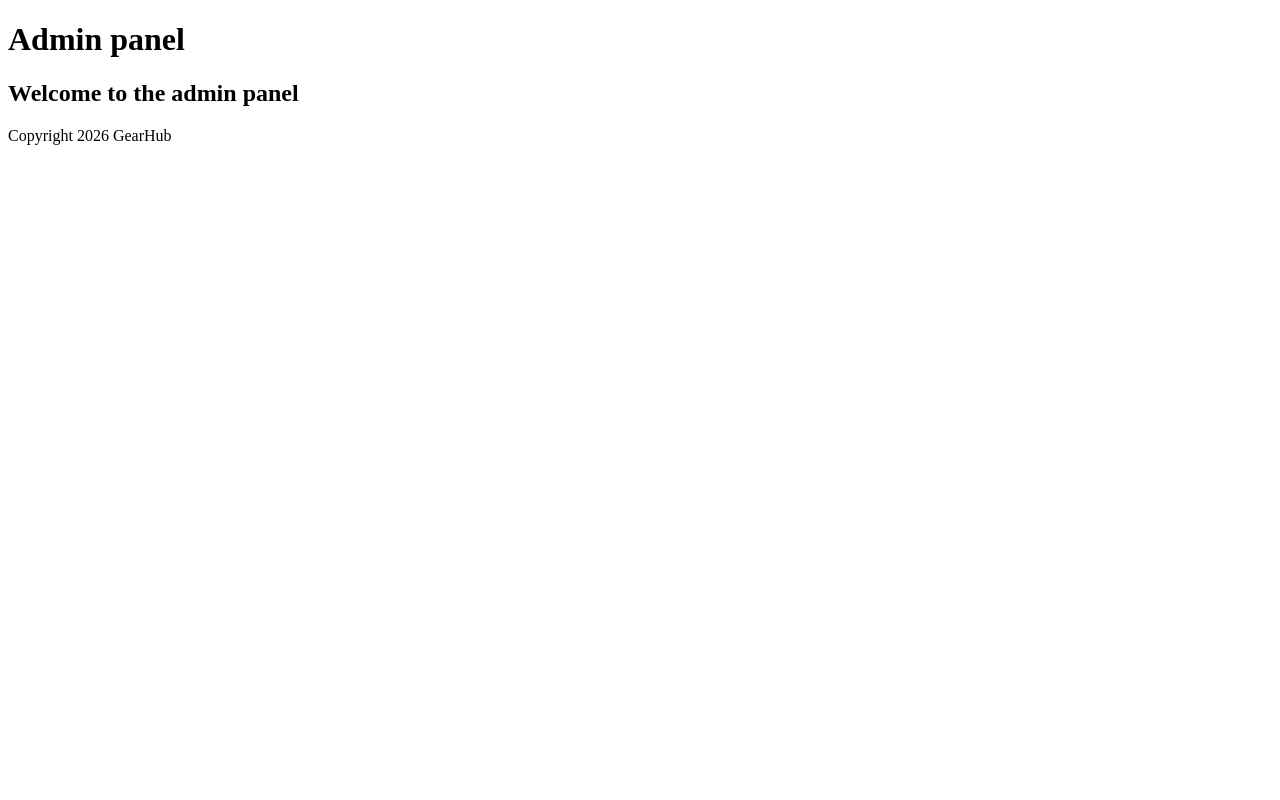
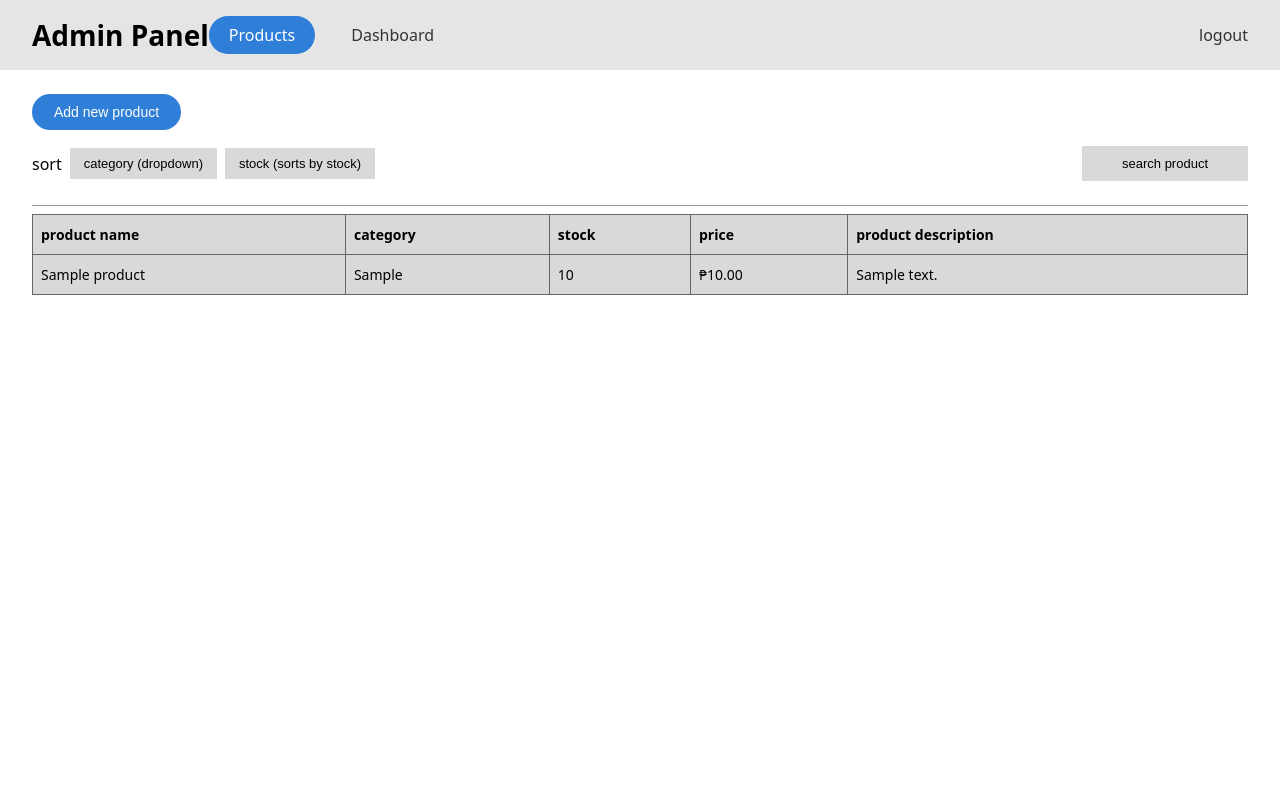
Before and after one commit to Nikolai789/Website-project, a PHP site: page /admin.php in a window 1280 px wide. Run offline with PHP 8.4, Linux system fonts and the light colour scheme; tables that the repository leaves empty or names only in its code hold one stand-in row (values such as "Sample post").

Commit message:
added admin functions

```diff
--- a/admin.php
+++ b/admin.php
@@ -1,19 +1,76 @@
+<?php
+require_once __DIR__ . "/configurations/config.php";
+
+$productsResult = $conn->query("SELECT name, category, stock, price, description FROM products");
+?>
 <!DOCTYPE html>
 <html lang="en">
 <head>
     <meta charset="UTF-8">
     <meta name="viewport" content="width=device-width, initial-scale=1.0">
-    <title>Admin panel</title>
+    <title>Admin Panel</title>
+    <link rel="stylesheet" href="css/admin.css">
 </head>
 <body>
-    <header>
-        <h1>Admin panel</h1>
-    </header>
-    <main>
-        <h2>Welcome to the admin panel</h2>
-    </main>
-    <footer>
-        <p>Copyright 2026 GearHub</p>
-    </footer>
+    <div class="admin-layout">
+        <header class="admin-header">
+            <div class="admin-title">Admin Panel</div>
+
+            <nav class="admin-nav">
+                <a href="#" class="tab active">Products</a>
+                <a href="#" class="tab">Dashboard</a>
+            </nav>
+
+            <a href="logout.php" class="admin-logout">logout</a>
+        </header>
+
+        <main class="admin-main">
+            <section class="toolbar">
+                <button class="primary-btn">Add new product</button>
+            </section>
+
+            <section class="filters">
+                <div class="filters-left">
+                    <span class="filters-label">sort</span>
+                    <button class="filter-chip">category (dropdown)</button>
+                    <button class="filter-chip">stock (sorts by stock)</button>
+                </div>
+                <div class="filters-right">
+                    <button class="filter-chip wide">search product</button>
+                </div>
+            </section>
+
+            <section class="table-wrapper">
+                <table class="products-table">
+                    <thead>
+                        <tr>
+                            <th>product name</th>
+                            <th>category</th>
+                            <th>stock</th>
+                            <th>price</th>
+                            <th>product description</th>
+                        </tr>
+                    </thead>
+                    <tbody>
+                        <?php if ($productsResult && $productsResult->num_rows > 0): ?>
+                            <?php while ($row = $productsResult->fetch_assoc()): ?>
+                                <tr>
+                                    <td><?= htmlspecialchars($row['name']) ?></td>
+                                    <td><?= htmlspecialchars($row['category']) ?></td>
+                                    <td><?= (int) $row['stock'] ?></td>
+                                    <td>₱<?= number_format($row['price'], 2) ?></td>
+                                    <td><?= htmlspecialchars($row['description']) ?></td>
+                                </tr>
+                            <?php endwhile; ?>
+                        <?php else: ?>
+                            <tr>
+                                <td colspan="5" style="text-align: center; color: #555;">No products found.</td>
+                            </tr>
+                        <?php endif; ?>
+                    </tbody>
+                </table>
+            </section>
+        </main>
+    </div>
 </body>
 </html>
--- /dev/null
+++ b/css/admin.css
@@ -0,0 +1,129 @@
+body {
+    margin: 0;
+    font-family: system-ui, -apple-system, BlinkMacSystemFont, "Segoe UI", sans-serif;
+    background: #f5f5f5;
+}
+
+.admin-layout {
+    min-height: 100vh;
+    background: #ffffff;
+    margin: 0 auto;
+}
+
+.admin-header {
+    display: flex;
+    align-items: center;
+    justify-content: space-between;
+    padding: 16px 32px;
+    background: #e5e5e5;
+}
+
+.admin-title {
+    font-size: 28px;
+    font-weight: 700;
+}
+
+.admin-nav {
+    display: flex;
+    gap: 16px;
+}
+
+.admin-nav .tab {
+    padding: 8px 20px;
+    border-radius: 999px;
+    text-decoration: none;
+    color: #333;
+    background: transparent;
+}
+
+.admin-nav .tab.active {
+    background: #2f7ed8;
+    color: #ffffff;
+}
+
+.admin-logout {
+    margin-left: auto;
+    margin-right: 0;
+    text-decoration: none;
+    color: #333;
+    font-weight: 500;
+}
+
+.admin-main {
+    padding: 24px 32px 40px;
+}
+
+.toolbar {
+    margin-bottom: 16px;
+}
+
+.primary-btn {
+    background: #2f7ed8;
+    color: #ffffff;
+    border: none;
+    border-radius: 999px;
+    padding: 10px 22px;
+    font-size: 14px;
+    cursor: pointer;
+}
+
+.primary-btn:hover {
+    background: #2765ac;
+}
+
+.filters {
+    display: flex;
+    justify-content: space-between;
+    align-items: center;
+    margin-bottom: 24px;
+}
+
+.filters-left {
+    display: flex;
+    align-items: center;
+    gap: 8px;
+}
+
+.filters-label {
+    text-transform: lowercase;
+}
+
+.filters-right {
+    display: flex;
+    justify-content: flex-end;
+}
+
+.filter-chip {
+    border: none;
+    background: #d9d9d9;
+    padding: 8px 14px;
+    cursor: pointer;
+    font-size: 13px;
+}
+
+.filter-chip.wide {
+    padding: 10px 40px;
+}
+
+.table-wrapper {
+    border-top: 1px solid #999;
+}
+
+.products-table {
+    width: 100%;
+    border-collapse: collapse;
+    margin-top: 8px;
+    background: #d9d9d9;
+}
+
+.products-table th,
+.products-table td {
+    border: 1px solid #666;
+    padding: 10px 8px;
+    text-align: left;
+    font-size: 14px;
+}
+
+.products-table thead th {
+    font-weight: 600;
+}
```
